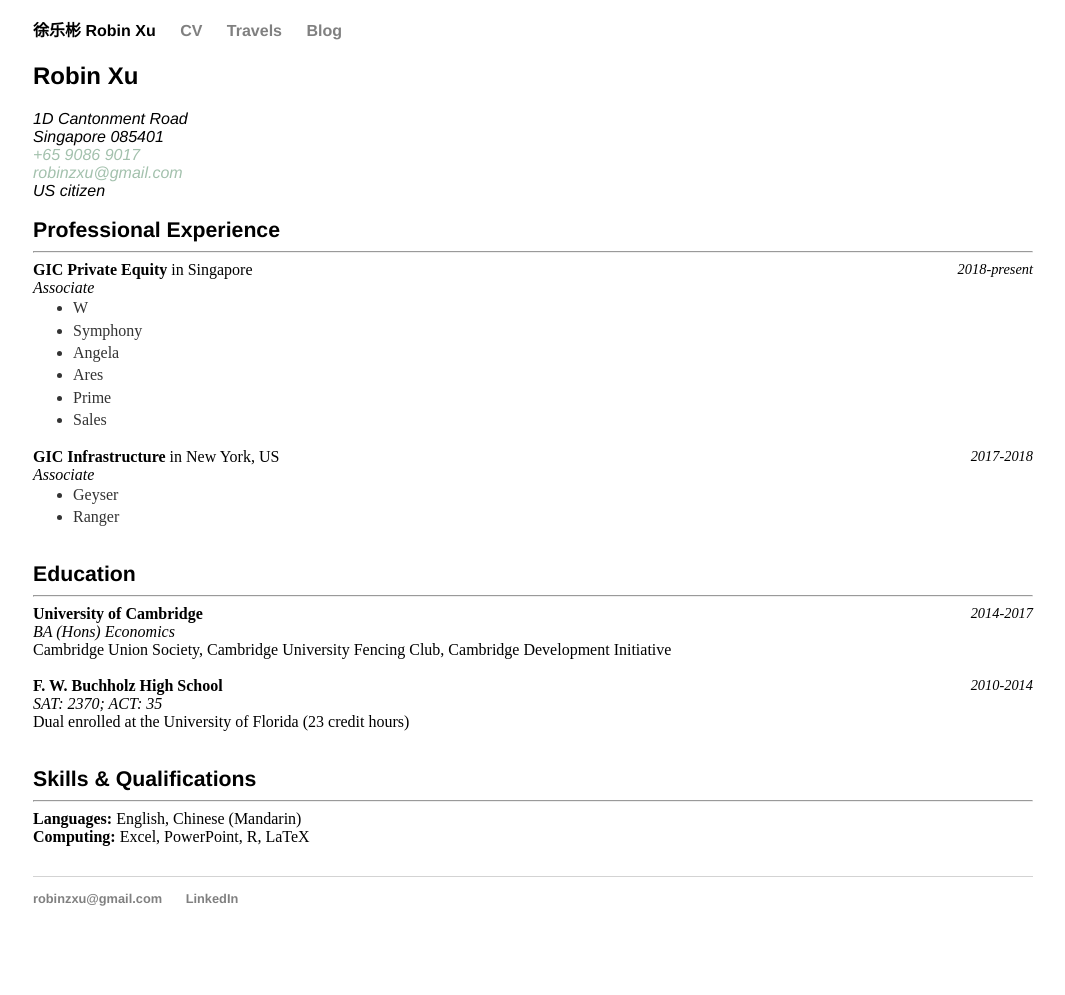
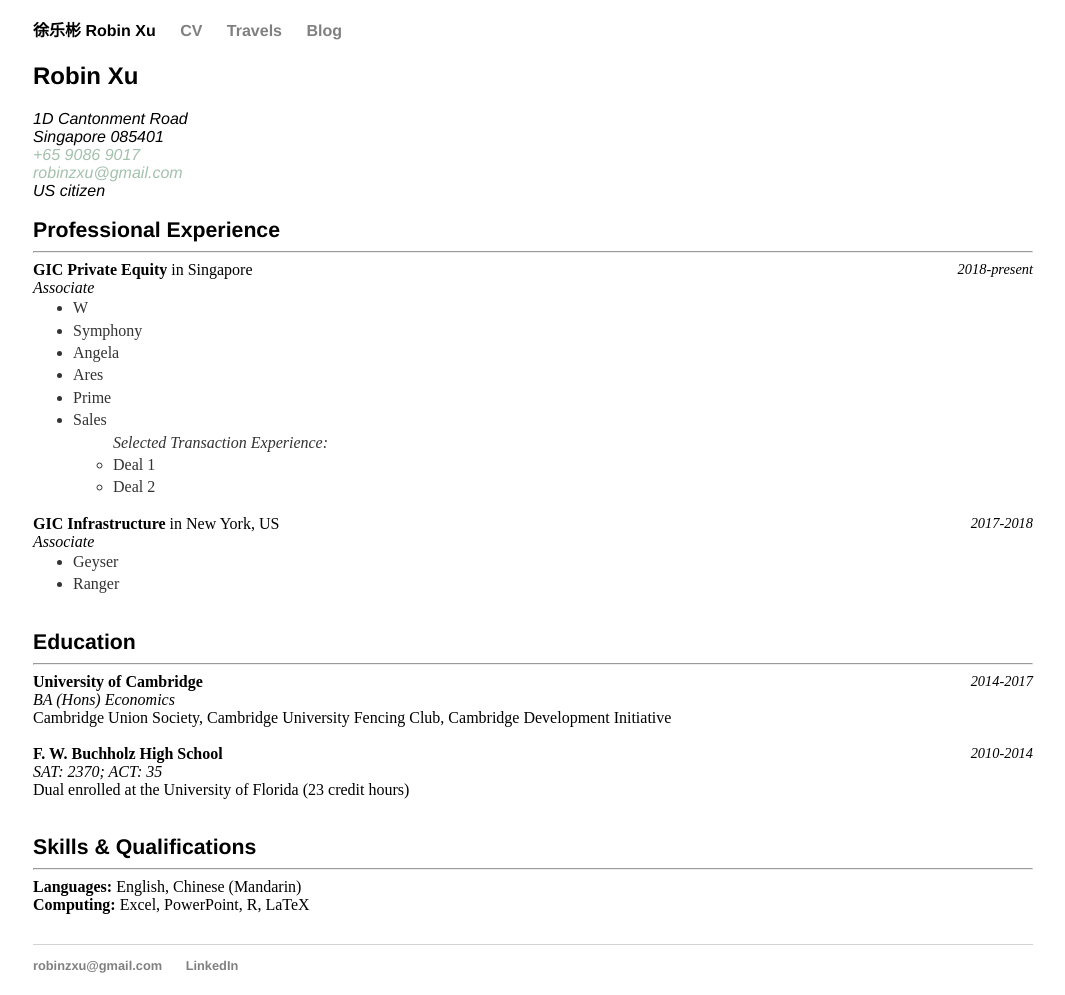
Before and after one commit to robinzxu/robinzxu.github.io, a Jekyll site: the page built from cv/index.html, in a window 1280 px wide. Shown: the whole page, without its empty margins (107-1172 px from the left). Built offline with Jekyll 4.4.1, drawn with Linux system fonts in a browser that asks for light colours; before the commit the page ends 928 px from its top, so only the background shows below that.

Commit message:
Update index.html

```diff
--- a/cv/index.html
+++ b/cv/index.html
@@ -28,6 +28,10 @@
 		<li>Ares
 		<li>Prime
 		<li>Sales
+		<ul><i>Selected Transaction Experience:</i>
+			<li>Deal 1
+			<li>Deal 2
+		</ul>
 	</ul>
 
 	<i style="float:right;font-size:0.9em">2017-2018</i>
```
